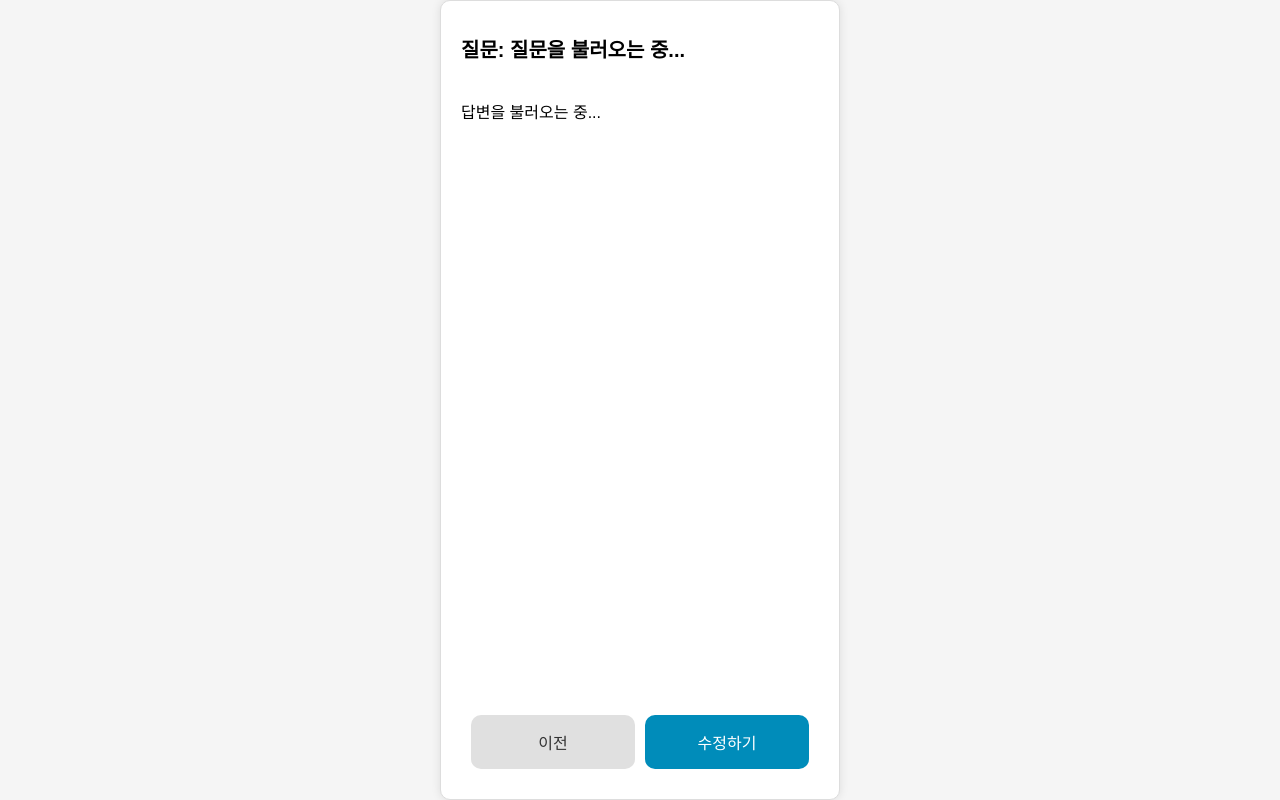
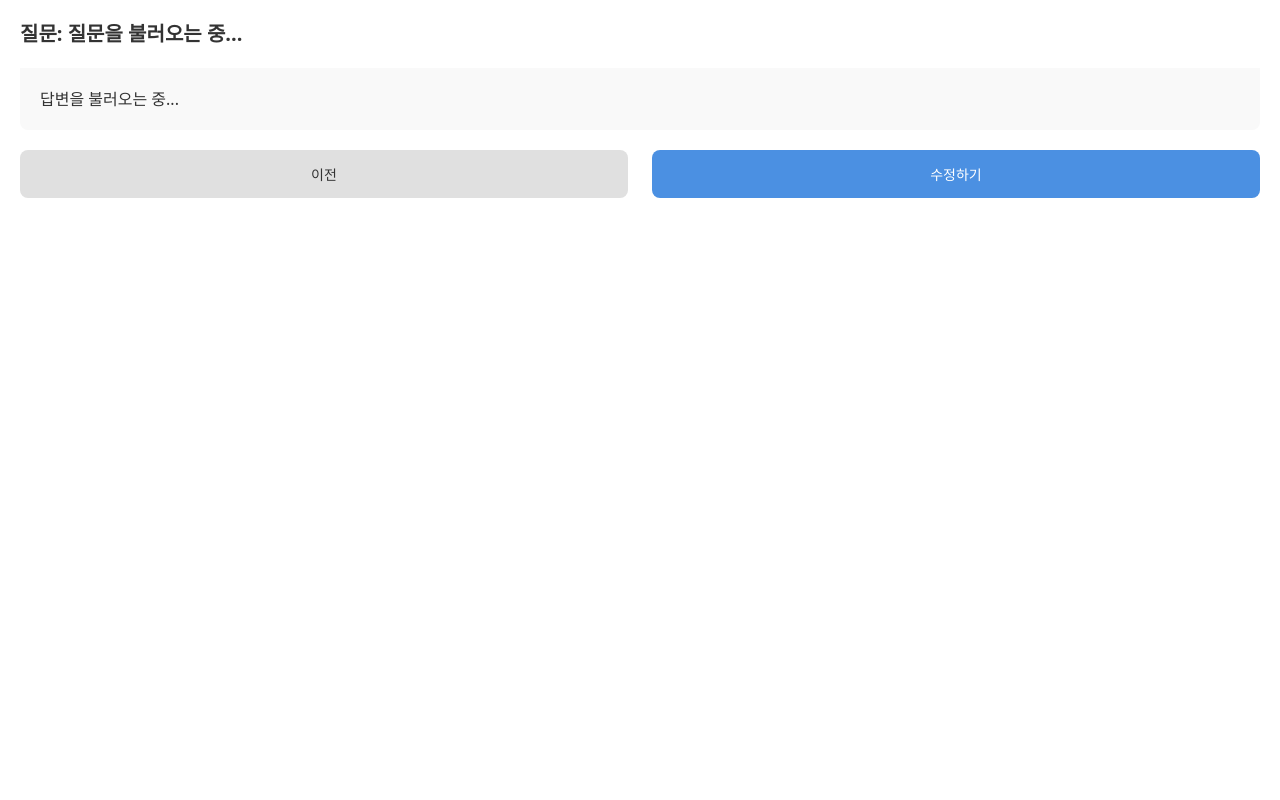
Before and after one commit to AI-Life-Legacy/AI-Life-Legacy, a website: page public/edit/edit.html in a window 1280 px wide. Drawn offline with nearby package versions, Linux system fonts and the light colour scheme; no server answers; a web font is replaced by a local one.

Commit message:
style: 마이페이지 스타일링

```diff
--- a/public/edit/edit.css
+++ b/public/edit/edit.css
@@ -1,65 +1,81 @@
-body {
-    font-family: Arial, sans-serif;
+@import url("https://cdn.jsdelivr.net/gh/orioncactus/pretendard@v1.3.9/dist/web/variable/pretendardvariable.min.css");
+@import url('https://fonts.googleapis.com/css2?family=Caveat:wght@400..700&display=swap');
+
+* {
+    font-family: "Pretendard Variable", system-ui;
     margin: 0;
     padding: 0;
-    display: flex;
-    flex-direction: column;
-    justify-content: center;
-    align-items: center;
-    height: 100vh;
-    background-color: #f5f5f5;
+    box-sizing: border-box;
 }
 
 .container {
     width: 100%;
-    max-width: 600px;
+    min-height: 100vh;
     background-color: white;
+
     display: flex;
     flex-direction: column;
-    border: 1px solid #ddd;
-    border-radius: 10px;
-    overflow: hidden;
-    box-shadow: 0 0 10px rgba(0, 0, 0, 0.1);
     padding: 20px;
-    box-sizing: border-box;
     flex-grow: 1;
+    overflow: scroll;
 }
 
 .content {
-    flex-grow: 1;
     margin-bottom: 20px;
+    background-color: #f9f9f9;
+    padding: 20px;
+
+    border-radius: 0px 0px 8px 8px;
 }
 
 h1 {
     font-size: 20px;
+    color:#333;
+    line-height: 1.4;
     margin-bottom: 20px;
+    text-align : justify
+}
+
+#userAnswer {
+    font-size: 16px;
+    color:#333;
+    line-height: 1.4;
+    text-align : justify;
 }
 
 #answerInput {
     width: 100%;          /* 너비를 부모 요소에 맞추기 */
     height: 450px;        /* 높이를 적절한 값으로 설정 */
-    padding: 15px;        /* 내부 여백을 키워 입력 공간 확대 */
     font-size: 16px;      /* 텍스트 크기를 키워 가독성 향상 */
-    border: 1px solid #ddd;
-    border-radius: 5px;
+    line-height: 1.4;
+    border: none;
+    background-color: transparent;
+    border-radius: 8px;
     box-sizing: border-box;
     display: none;        /* 초기 상태에서는 숨김 */
     resize: vertical;     /* 사용자가 세로 크기 조절 가능 */
+    text-align : justify;
+}
+
+#answerInput:focus {
+    outline: none;
 }
 
 .button-group {
     display: flex;
     justify-content: space-between;
     width: 100%;
+    gap: 24px;
 }
 
 button {
+    width: 100%;
+    height:48px;
+
     cursor: pointer;
-    padding: 15px;
-    margin: 10px;
-    border-radius: 10px;
+    border-radius: 8px;
     border: none;
-    font-size: 16px;
+    font-size: 14px;
     flex: 1;
     box-sizing: border-box;
     transition: background-color 0.3s;
@@ -68,13 +84,11 @@ button {
 #prevButton {
     background-color: #e0e0e0;
     color: #333;
-    margin-right: 5px; /* 버튼 간의 간격 */
 }
 
 #editButton {
-    background-color: #008CBA;
+    background-color: #4B90E2;
     color: white;
-    margin-left: 5px; /* 버튼 간의 간격 */
 }
 
 button:hover {
@@ -84,9 +98,3 @@ button:hover {
 #editButton.edit-mode {
     background-color: #4CAF50; /* 저장 모드일 때의 색상 */
 }
-
-@media (min-width: 768px) {
-    .container {
-        max-width: 400px;
-    }
-}
--- a/public/edit/edit.js
+++ b/public/edit/edit.js
@@ -21,7 +21,12 @@ document.addEventListener('DOMContentLoaded', async function () {
     const subId = urlParts[3];
     console.log(mainId,subId);
     try {
-        const apiResponse = await fetch(`https://asia-northeast3-life-legacy-dev.cloudfunctions.net/api/write/${mainId}/${subId}`, {
+        // const apiResponse = await fetch(`https://asia-northeast3-life-legacy-dev.cloudfunctions.net/api/write/${mainId}/${subId}`, {
+        //     method: 'GET',
+        //     credentials: 'include',
+        // });
+
+        const apiResponse = await fetch(`https://asia-northeast3-life-legacy-dev.cloudfunctions.net/api/write/${1}/${1}`, {
             method: 'GET',
             credentials: 'include',
         });
```
